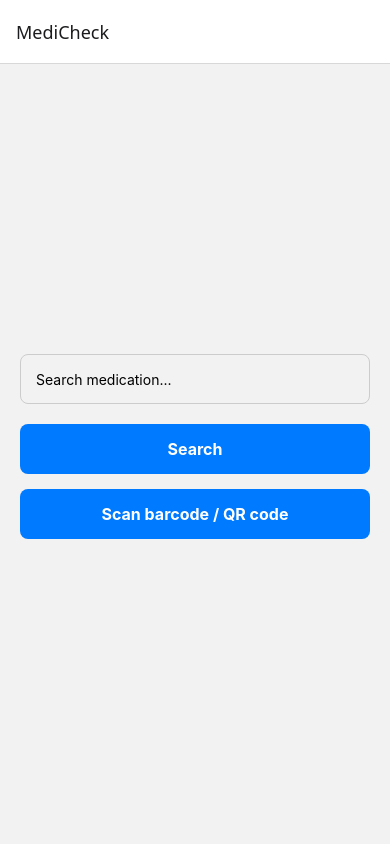
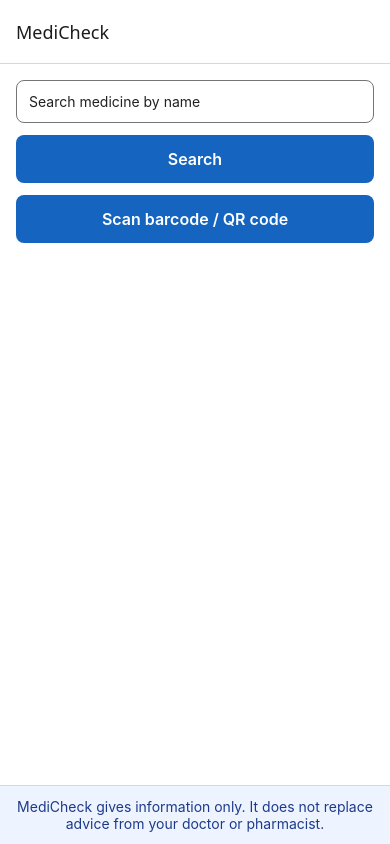
Before and after one commit to DTounda/Foundation_Project_The_Sentinels, a React Native app in the folder mobile/: screen / in a window 390 px wide. Built offline with nearby package versions, Linux system fonts and the light colour scheme.

Commit message:
feat: search opens Result; scanner UI only; remove verifyBarcode (Annabel's part)

```diff
--- a/mobile/src/screens/SearchScanScreen.js
+++ b/mobile/src/screens/SearchScanScreen.js
@@ -1,32 +1,75 @@
 import React, { useState } from 'react';
-import { View, Text, TextInput, TouchableOpacity, StyleSheet, ActivityIndicator } from 'react-native';
-import { fetchMedication } from '../services/api';
+import {
+  View,
+  Text,
+  TextInput,
+  Pressable,
+  FlatList,
+  ActivityIndicator,
+  StyleSheet,
+} from 'react-native';
+import { searchMedicines } from '../services/api';
+import DisclaimerBanner from '../components/DisclaimerBanner';
+import { STATUS_STYLES, FALLBACK_STATUS } from '../constants/statusStyles';
 
-export default function SearchScanScreen() {
+// Used when a search finds nothing, so the user sees the real message and never a blank screen.
+const NOT_FOUND_RESULT = {
+  status: 'not_found',
+  message: 'Not found in our records. Ask your pharmacist.',
+  medicine: null,
+  allergyAlerts: [],
+};
+
+export default function SearchScanScreen({ navigation }) {
   const [query, setQuery] = useState('');
   const [results, setResults] = useState(null);
-  const [error, setError] = useState(null);
+  const [loading, setLoading] = useState(false);
+  const [error, setError] = useState('');
 
+  // Scanner. Tasnim owns what the user sees (the states and the layout below).
+  // Annabel owns the camera: CameraView, permission, onBarcodeScanned and the verify call.
+  // She sets scanLoading while verifying and scanError when something fails.
+  // For an unreadable code she uses:
+  // setScanError("We couldn't read this code. Please try again or search by name.")
   const [showScanner, setShowScanner] = useState(false);
   const [scanLoading, setScanLoading] = useState(false);
-  const [scanError, setScanError] = useState(null);
+  const [scanError, setScanError] = useState('');
 
-  const handleSearch = async () => {
-    setError(null);
+  async function handleSearch() {
+    const text = query.trim();
+    if (text.length < 2) {
+      setError('Please type at least 2 characters.');
+      return;
+    }
+    setError('');
     setResults(null);
+    setLoading(true);
     try {
-      const data = await fetchMedication(query);
-      setResults(data);
-    } catch (err) {
-      setError(err.message || 'Failed to fetch data');
+      const found = await searchMedicines(text);
+      if (!found || found.length === 0) {
+        navigation.navigate('Result', { result: NOT_FOUND_RESULT });
+      } else if (found.length === 1) {
+        navigation.navigate('Result', { result: found[0] });
+      } else {
+        setResults(found);
       }
-  };
+    } catch (e) {
+      setError(e.message || 'Something went wrong. Please try again.');
+    } finally {
+      setLoading(false);
+    }
+  }
+
+  function closeScanner() {
+    setShowScanner(false);
+    setScanLoading(false);
+    setScanError('');
+  }
 
   if (showScanner) {
     return (
       <View style={styles.scannerContainer}>
-        <View style={styles.cameraPlaceholder} />
-
+        {/* Annabel: put the CameraView here, filling the screen behind the frame. */}
         <View style={styles.instructionContainer}>
           <Text style={styles.instructionText}>Place the barcode inside the frame</Text>
         </View>
@@ -35,88 +78,114 @@ export default function SearchScanScreen() {
 
         {scanLoading && (
           <View style={styles.loadingOverlay}>
-            <ActivityIndicator size="large" color="#ffffff" />
+            <ActivityIndicator size="large" color="#FFFFFF" />
             <Text style={styles.loadingText}>Verifying...</Text>
           </View>
         )}
 
-        {scanError && (
-          <View style={styles.errorOverlay}>
-            <Text style={styles.errorText}>{scanError}</Text>
+        {scanError !== '' && (
+          <View style={styles.messageBox}>
+            <Text style={styles.messageText}>{scanError}</Text>
+            <Pressable
+              style={styles.retryButton}
+              accessibilityRole="button"
+              onPress={() => setScanError('')}
+            >
+              <Text style={styles.retryText}>Try again</Text>
+            </Pressable>
           </View>
         )}
 
-        <TouchableOpacity style={styles.cancelButton} onPress={() => setShowScanner(false)}>
+        <Pressable style={styles.cancelButton} accessibilityRole="button" onPress={closeScanner}>
           <Text style={styles.buttonText}>Cancel</Text>
-        </TouchableOpacity>
+        </Pressable>
       </View>
+    );
+  }
+
+  function renderItem({ item }) {
+    const style = STATUS_STYLES[item.status] || FALLBACK_STATUS;
+    return (
+      <Pressable
+        style={[styles.card, { borderLeftColor: style.color }]}
+        accessibilityRole="button"
+        onPress={() => navigation.navigate('Result', { result: item })}
+      >
+        <Text style={styles.cardTitle}>{item.medicine ? item.medicine.name : 'Unknown medicine'}</Text>
+        <Text style={styles.cardMessage}>{item.message}</Text>
+      </Pressable>
     );
   }
 
   return (
     <View style={styles.container}>
+      <View style={styles.content}>
         <TextInput
           style={styles.input}
-        placeholder="Search medication..."
+          placeholder="Search medicine by name"
           value={query}
           onChangeText={setQuery}
+          onSubmitEditing={handleSearch}
+          returnKeyType="search"
         />
-      <TouchableOpacity style={styles.button} onPress={handleSearch}>
+        <Pressable style={styles.button} accessibilityRole="button" onPress={handleSearch}>
           <Text style={styles.buttonText}>Search</Text>
-      </TouchableOpacity>
-      <TouchableOpacity style={styles.button} onPress={() => setShowScanner(true)}>
+        </Pressable>
+        <Pressable style={styles.button} accessibilityRole="button" onPress={() => setShowScanner(true)}>
           <Text style={styles.buttonText}>Scan barcode / QR code</Text>
-      </TouchableOpacity>
-      {error && <Text style={styles.error}>{error}</Text>}
-      {results && <Text style={styles.result}>Results found</Text>}
+        </Pressable>
+
+        {loading && <ActivityIndicator size="large" color="#1565C0" style={styles.space} />}
+        {error !== '' && <Text style={styles.error}>{error}</Text>}
+
+        {results !== null && (
+          <FlatList
+            data={results}
+            keyExtractor={(item, index) =>
+              item.medicine && item.medicine.id ? String(item.medicine.id) : String(index)
+            }
+            renderItem={renderItem}
+            style={styles.space}
+          />
+        )}
+      </View>
+      <DisclaimerBanner />
     </View>
   );
 }
 
 const styles = StyleSheet.create({
-  container: {
-    flex: 1,
-    padding: 20,
-    justifyContent: 'center',
-  },
+  container: { flex: 1, backgroundColor: '#FFFFFF' },
+  content: { flex: 1, padding: 16 },
   input: {
-    height: 50,
-    borderColor: '#ccc',
     borderWidth: 1,
+    borderColor: '#757575',
     borderRadius: 8,
-    paddingHorizontal: 15,
-    marginBottom: 20,
+    padding: 12,
+    marginBottom: 12,
+    color: '#212121',
   },
   button: {
-    backgroundColor: '#007AFF',
-    padding: 15,
+    backgroundColor: '#1565C0',
     borderRadius: 8,
+    padding: 14,
     alignItems: 'center',
-    marginBottom: 15,
+    marginBottom: 12,
   },
-  buttonText: {
-    color: '#fff',
-    fontSize: 16,
-    fontWeight: 'bold',
+  buttonText: { color: '#FFFFFF', fontSize: 16, fontWeight: '600' },
+  space: { marginTop: 12 },
+  error: { color: '#212121', backgroundColor: '#E3F2FD', borderRadius: 8, padding: 12, marginTop: 8 },
+  card: {
+    borderWidth: 1,
+    borderColor: '#B0B0B0',
+    borderLeftWidth: 6,
+    borderRadius: 8,
+    padding: 14,
+    marginBottom: 10,
   },
-  error: {
-    color: 'red',
-    marginTop: 10,
-    textAlign: 'center',
-  },
-  result: {
-    color: 'green',
-    marginTop: 10,
-    textAlign: 'center',
-  },
-  scannerContainer: {
-    flex: 1,
-    backgroundColor: '#000',
-  },
-  cameraPlaceholder: {
-    ...StyleSheet.absoluteFillObject,
-    backgroundColor: '#222',
-  },
+  cardTitle: { fontSize: 16, fontWeight: '600', color: '#212121' },
+  cardMessage: { fontSize: 14, color: '#212121', marginTop: 4 },
+  scannerContainer: { flex: 1, backgroundColor: '#212121' },
   instructionContainer: {
     position: 'absolute',
     top: 50,
@@ -125,10 +194,10 @@ const styles = StyleSheet.create({
     zIndex: 10,
   },
   instructionText: {
-    color: '#fff',
+    color: '#FFFFFF',
     fontSize: 16,
-    fontWeight: 'bold',
-    backgroundColor: 'rgba(0,0,0,0.5)',
+    fontWeight: '600',
+    backgroundColor: 'rgba(0,0,0,0.6)',
     padding: 10,
     borderRadius: 8,
   },
@@ -139,7 +208,7 @@ const styles = StyleSheet.create({
     width: '70%',
     height: '40%',
     borderWidth: 2,
-    borderColor: '#00FF00',
+    borderColor: '#FFFFFF',
     borderRadius: 12,
     zIndex: 10,
   },
@@ -150,31 +219,31 @@ const styles = StyleSheet.create({
     alignItems: 'center',
     zIndex: 20,
   },
-  loadingText: {
-    color: '#fff',
-    marginTop: 10,
-    fontSize: 16,
-  },
-  errorOverlay: {
+  loadingText: { color: '#FFFFFF', marginTop: 10, fontSize: 16 },
+  messageBox: {
     position: 'absolute',
-    bottom: 100,
+    bottom: 110,
     left: 20,
     right: 20,
-    backgroundColor: 'rgba(255,0,0,0.8)',
+    backgroundColor: '#E3F2FD',
     padding: 15,
     borderRadius: 8,
     zIndex: 20,
   },
-  errorText: {
-    color: '#fff',
-    textAlign: 'center',
-    fontWeight: 'bold',
+  messageText: { color: '#212121', textAlign: 'center', fontSize: 15 },
+  retryButton: {
+    backgroundColor: '#1565C0',
+    borderRadius: 8,
+    padding: 10,
+    alignItems: 'center',
+    marginTop: 10,
   },
+  retryText: { color: '#FFFFFF', fontSize: 15, fontWeight: '600' },
   cancelButton: {
     position: 'absolute',
     bottom: 40,
     alignSelf: 'center',
-    backgroundColor: '#FF3B30',
+    backgroundColor: '#1565C0',
     paddingVertical: 12,
     paddingHorizontal: 30,
     borderRadius: 25,
--- a/mobile/src/services/api.js
+++ b/mobile/src/services/api.js
@@ -81,6 +81,3 @@ export async function hasToken() {
 // Kept from Tasnim's version (used by SearchScanScreen); fixed to follow docs/API.md
 export const fetchMedication = (query) =>
   request(`/medicines/search?q=${encodeURIComponent(query)}`);
-
-export const verifyBarcode = (barcode) =>
-  request('/verify/barcode', { method: 'POST', body: { barcode } });
```
Lines whose indentation alone changed are shown as unchanged.
